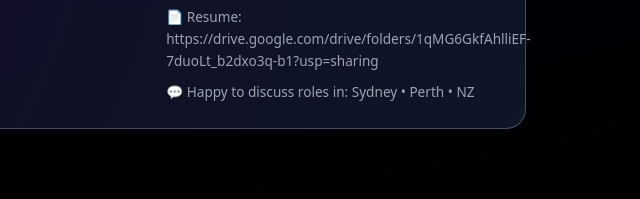
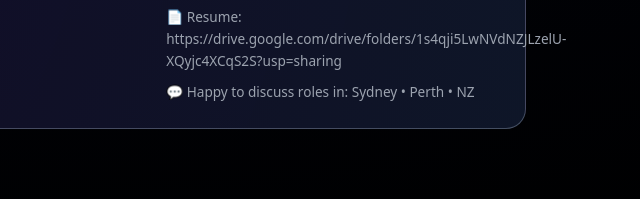
Before and after one commit to KushmakarShrestha/Kushmakar-IT-Portfolio, a plain HTML site: page index.html in a window 1280 px wide. Shown: the part 2418-2617 px from the top of the page, 640-1280 px from the left. Drawn offline with Linux system fonts and the light colour scheme.

Commit message:
Update index.html

```diff
--- a/index.html
+++ b/index.html
@@ -1142,7 +1142,7 @@ body, .skill-card, .contact-card, .slider-wrapper {
           </p>
           <p class="contact-meta">
             📄 Resume:
-            <span style="color: var(--muted);">https://drive.google.com/drive/folders/1qMG6GkfAhlliEF-7duoLt_b2dxo3q-b1?usp=sharing</span>
+            <span style="color: var(--muted);">https://drive.google.com/drive/folders/1s4qji5LwNVdNZJLzelU-XQyjc4XCqS2S?usp=sharing</span>
           </p>
           <p class="contact-meta">
             💬 Happy to discuss roles in: Sydney • Perth • NZ
```
